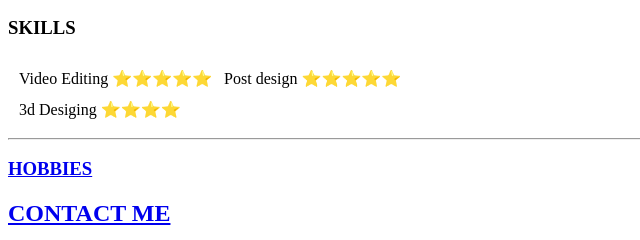
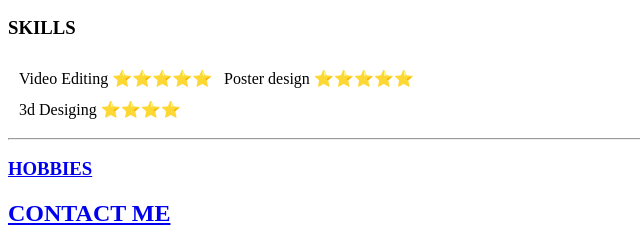
Before and after one commit to ARIB-ALI/id, a plain HTML site: page index.html in a window 1280 px wide. Shown: the part 926-1166 px from the top of the page, 0-640 px from the left. Drawn offline with Linux system fonts and the light colour scheme.

Commit message:
Update index.html

```diff
--- a/index.html
+++ b/index.html
@@ -39,7 +39,7 @@
         <h3>SKILLS</h3>
         <tr>
           <td>Video Editing ⭐⭐⭐⭐⭐</td>
-          <td>Post design   ⭐⭐⭐⭐⭐</td>
+          <td>Poster design   ⭐⭐⭐⭐⭐</td>
         </tr>
         <tr>
           <td>3d Desiging   ⭐⭐⭐⭐</td>
```
